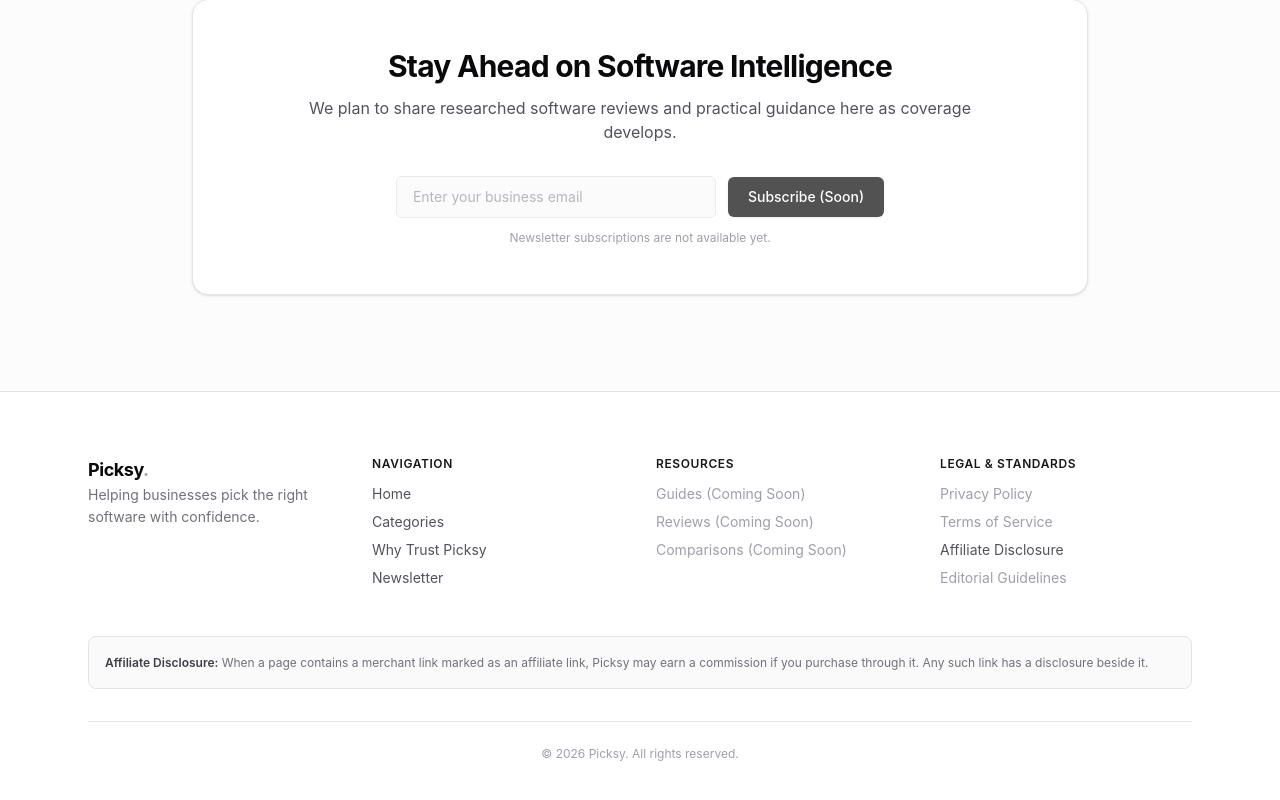
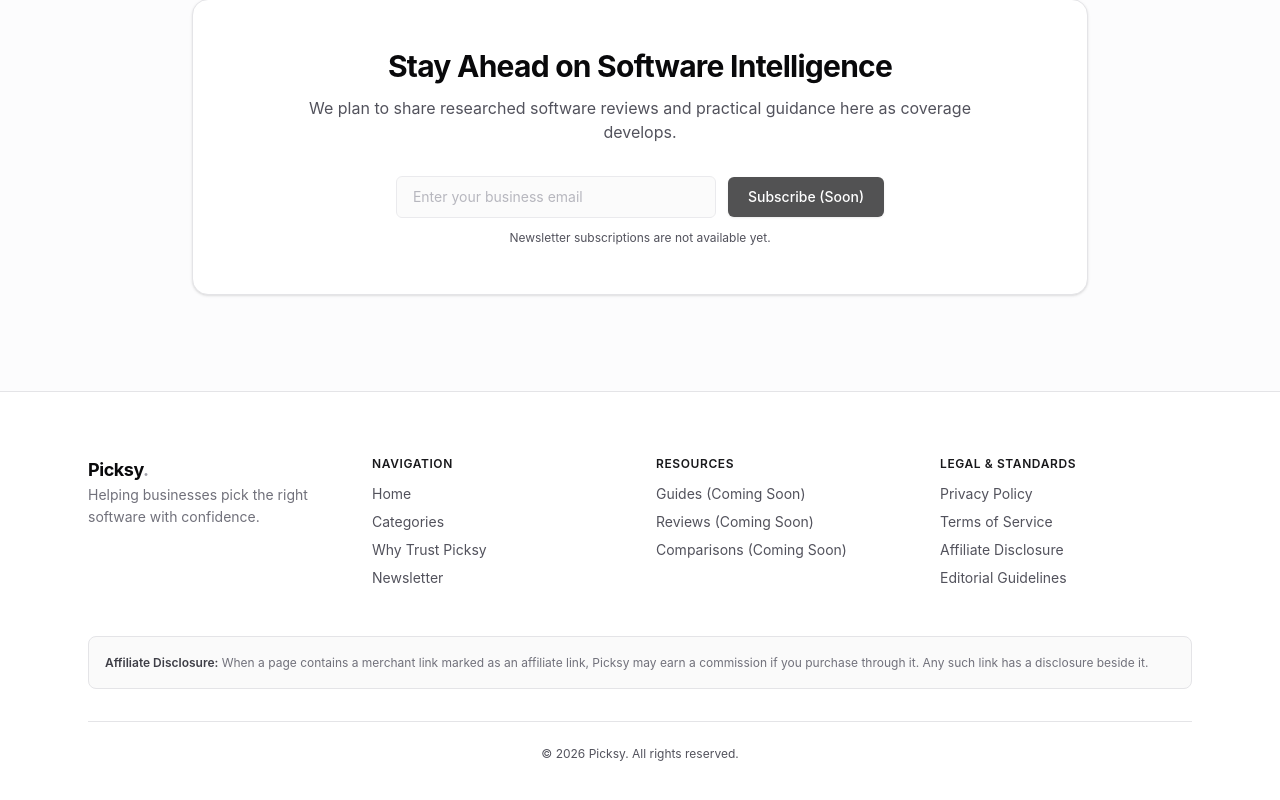
Before and after one commit to appiah233/Picksy, a Next.js app: page / in a window 1280 px wide. Shown: the part 2063-2863 px from the top of the page. Built offline with nearby package versions, Linux system fonts and the light colour scheme; no server answers.

Commit message:
fix(a11y): improve muted text contrast

```diff
--- a/src/app/layout.tsx
+++ b/src/app/layout.tsx
@@ -92,7 +92,7 @@ export default function RootLayout({
                     {column.items.map((item) => (
                       <li key={item.title}>
                         {item.disabled || item.href === "#" ? (
-                          <span className="text-zinc-400">{item.title}</span>
+                          <span className="text-zinc-600">{item.title}</span>
                         ) : (
                           <Link
                             href={item.href}
@@ -117,7 +117,7 @@ export default function RootLayout({
               you purchase through it. Any such link has a disclosure beside it.
             </div>
 
-            <div className="mt-8 border-t border-zinc-100 pt-6 text-center text-xs text-zinc-400">
+            <div className="mt-8 border-t border-zinc-100 pt-6 text-center text-xs text-zinc-600">
               © {new Date().getFullYear()} Picksy. All rights reserved.
             </div>
           </div>
--- a/src/features/catalog/home-page.tsx
+++ b/src/features/catalog/home-page.tsx
@@ -212,7 +212,7 @@ export function renderHomePage(catalog: CatalogAccess) {
                 Subscribe (Soon)
               </button>
             </div>
-            <p className="mt-3 text-xs text-zinc-400">
+            <p className="mt-3 text-xs text-zinc-600">
               Newsletter subscriptions are not available yet.
             </p>
           </div>
```
